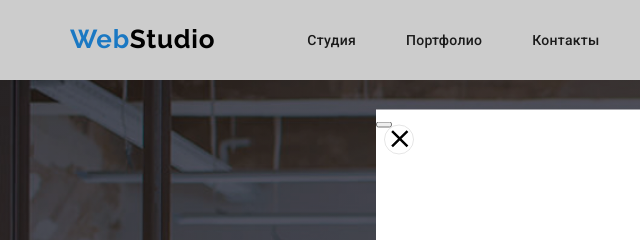
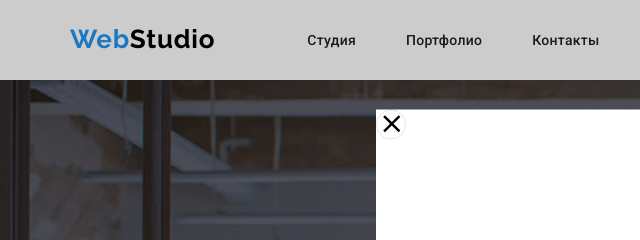
Before and after one commit to dima20d22/markup-04.1, a plain HTML site: page index.html in a window 1280 px wide. Shown: the top 240 px of the page, 0-640 px from the left. Drawn offline with Linux system fonts and the light colour scheme.

Commit message:
button close

```diff
--- a/index.html
+++ b/index.html
@@ -394,11 +394,9 @@
     </footer>
     <div class="backdrop">
         <div class="modal">
-            <button type="button">
-                <svg class="close-btn">
-                    <use href="./images/sprite.svg#icon-close"></use>
-                </svg>
-            </button>
+            <svg class="close-btn">
+                <use href="./images/sprite.svg#icon-close"></use>
+            </svg>
         </div>
     </div>
 </body>
```
